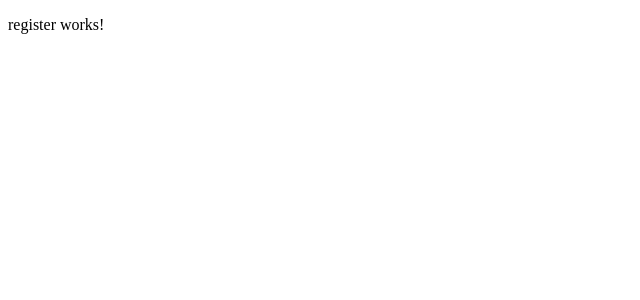
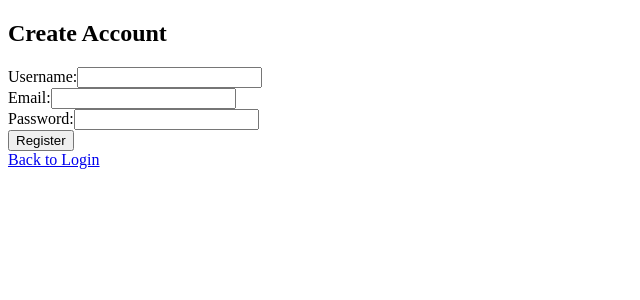
Before and after one commit to Munkybooty/angular-login, an Angular app: page /register in a window 1280 px wide. Shown: the top 300 px of the page, without its empty margins (0-640 px from the left). Built offline with nearby package versions, Linux system fonts and the light colour scheme.

Commit message:
feat: add Register page with form skeleton and links

```diff
--- a/src/app/pages/register/register.html
+++ b/src/app/pages/register/register.html
@@ -1 +1,21 @@
-<p>register works!</p>
+<div class="form-container">
+  <h2>Create Account</h2>
+  <form (ngSubmit)="onRegister()">
+    <div>
+      <label>Username:</label>
+      <input type="text" [(ngModel)]="username" name="username" required />
+    </div>
+    <div>
+      <label>Email:</label>
+      <input type="email" [(ngModel)]="email" name="email" required />
+    </div>
+    <div>
+      <label>Password:</label>
+      <input type="password" [(ngModel)]="password" name="password" required />
+    </div>
+    <button type="submit">Register</button>
+  </form>
+  <div class="links">
+    <a routerLink="/login">Back to Login</a>
+  </div>
+</div>
--- a/src/app/pages/register/register.ts
+++ b/src/app/pages/register/register.ts
@@ -1,11 +1,21 @@
 import { Component } from '@angular/core';
+import { FormsModule } from '@angular/forms';
+import { RouterLink } from '@angular/router';
 
 @Component({
   selector: 'app-register',
-  imports: [],
+  standalone: true,
+  imports: [FormsModule, RouterLink],
   templateUrl: './register.html',
-  styleUrl: './register.scss'
+  styleUrls: ['./register.scss']
 })
 export class Register {
+  username = '';
+  email = '';
+  password = '';
 
+  onRegister() {
+    console.log('Registering:', this.username, this.email);
+    // Later: call backend registration endpoint
+  }
 }
```
